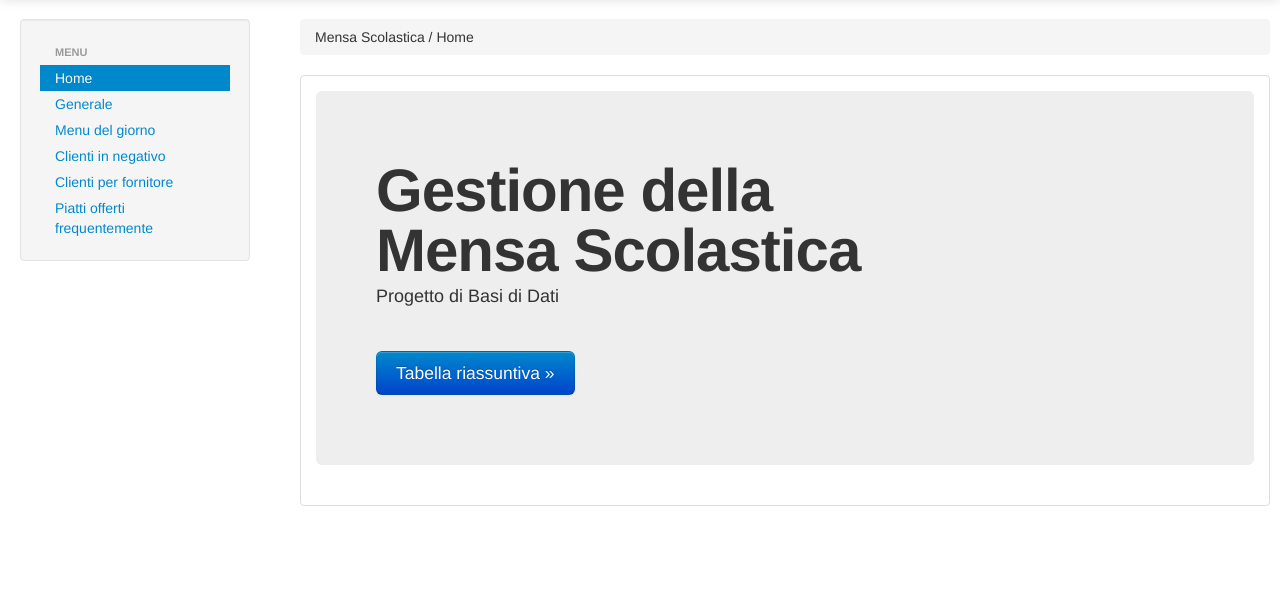
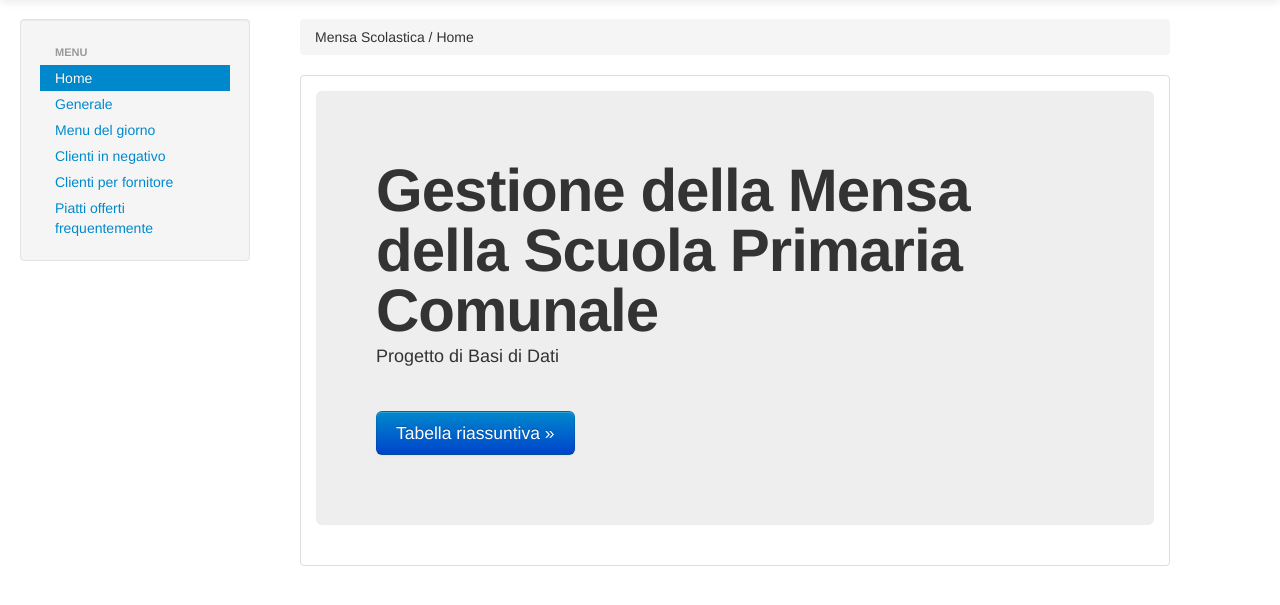
Before and after one commit to woxxy/basi, a CodeIgniter app: page /index.php/basi/clienti_in_negativo in a window 1280 px wide. Shown: the part 41-646 px from the top of the page. Run offline with CodeIgniter, Linux system fonts and the light colour scheme; some libraries are stand-ins or nearby versions.

Commit message:
Layout fixes

```diff
--- a/application/views/clienti_in_negativo.php
+++ b/application/views/clienti_in_negativo.php
@@ -1,5 +1,3 @@
-<h2>Clienti in negativo</h2>
-
 <table class="table table-striped table-bordered">
 	<thead>
 		<th>Codice Fiscale</th>
--- a/application/views/default.php
+++ b/application/views/default.php
@@ -88,7 +88,7 @@
 			</div>
 		</div>
 
-		<div class="span10">
+		<div class="span9">
 			<ul class="breadcrumb">
 				<?php echo $controller_title ?>
 				<span class="divider">/</span>
--- a/application/views/home.php
+++ b/application/views/home.php
@@ -1,5 +1,5 @@
 <div class="hero-unit">
-	<h1>Gestione della<br>Mensa Scolastica</h1>
+	<h1>Gestione della Mensa<br>della Scuola Primaria Comunale</h1>
 	<p>Progetto di Basi di Dati</p>
 	<br/>
 	<p>
```
